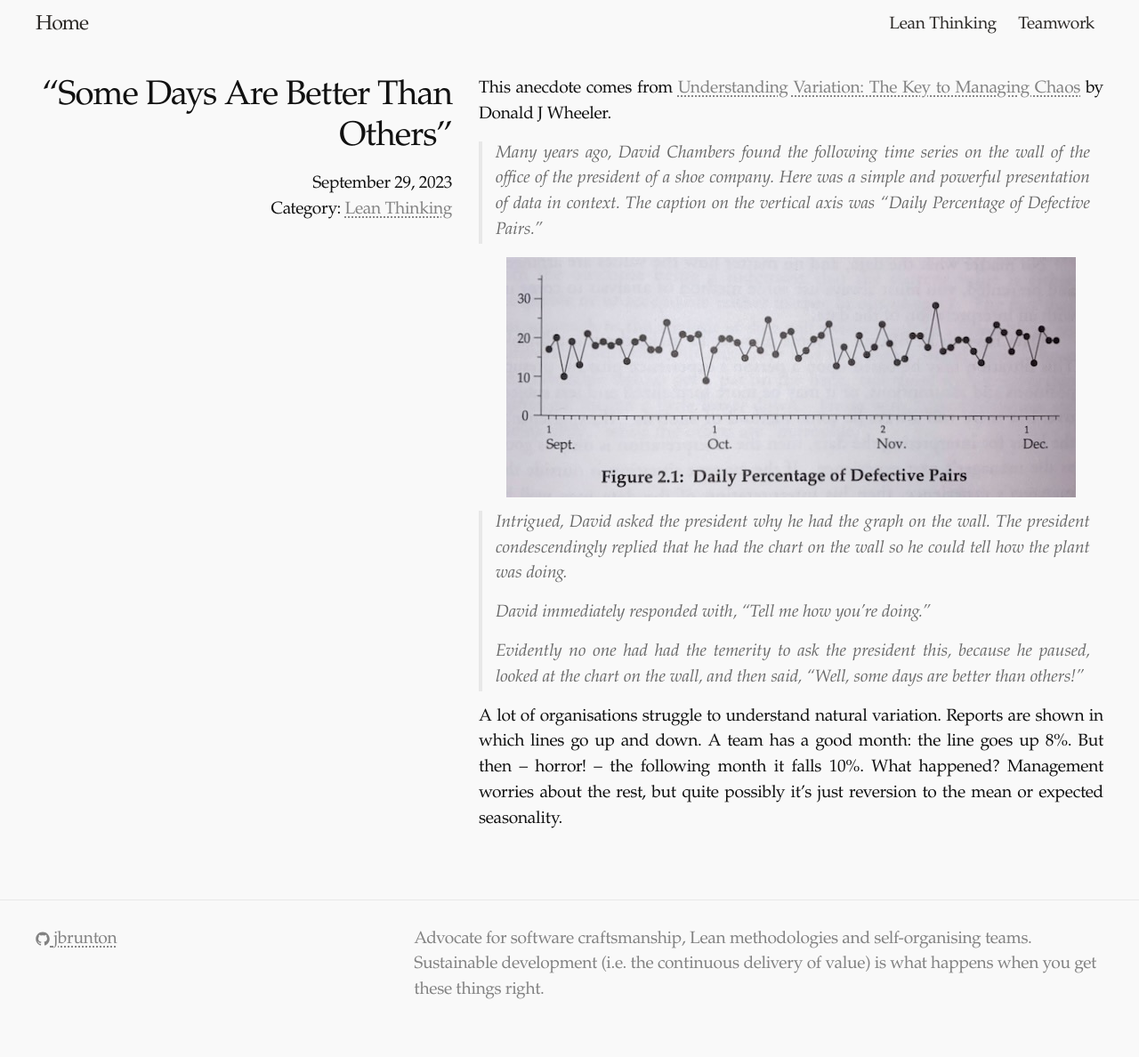
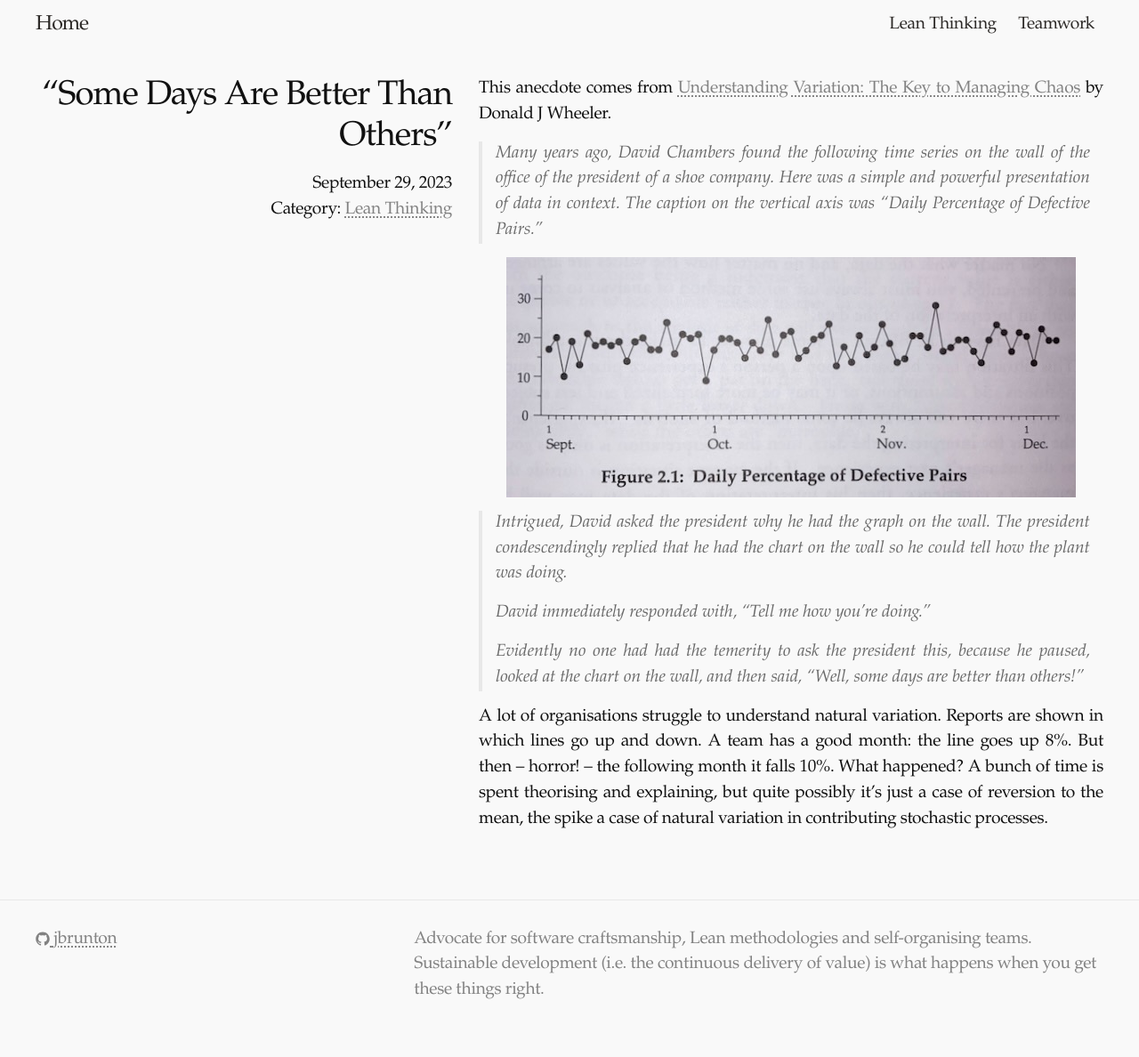
Before and after one commit to jbrunton/jbrunton.com, a Jekyll site: the page built from _posts/2023-09-29-some-days-are-better-than-others.md, in a window 1280 px wide. Shown: the whole page at 89% size. Built offline with Jekyll 4.4.1, drawn with Linux system fonts in a browser that asks for light colours; some web fonts are replaced.

Commit message:
minor edit

```diff
--- a/_posts/2023-09-29-some-days-are-better-than-others.md
+++ b/_posts/2023-09-29-some-days-are-better-than-others.md
@@ -20,4 +20,4 @@ This anecdote comes from [Understanding Variation: The Key to Managing Chaos](ht
 >
 > Evidently no one had had the temerity to ask the president this, because he paused, looked at the chart on the wall, and then said, “Well, some days are better than others!”
 
-A lot of organisations struggle to understand natural variation. Reports are shown in which lines go up and down. A team has a good month: the line goes up 8%. But then – horror! – the following month it falls 10%. What happened? Management worries about the rest, but quite possibly it's just reversion to the mean or expected seasonality.
+A lot of organisations struggle to understand natural variation. Reports are shown in which lines go up and down. A team has a good month: the line goes up 8%. But then – horror! – the following month it falls 10%. What happened? A bunch of time is spent theorising and explaining, but quite possibly it's just a case of reversion to the mean, the spike a case of natural variation in contributing stochastic processes.
```
